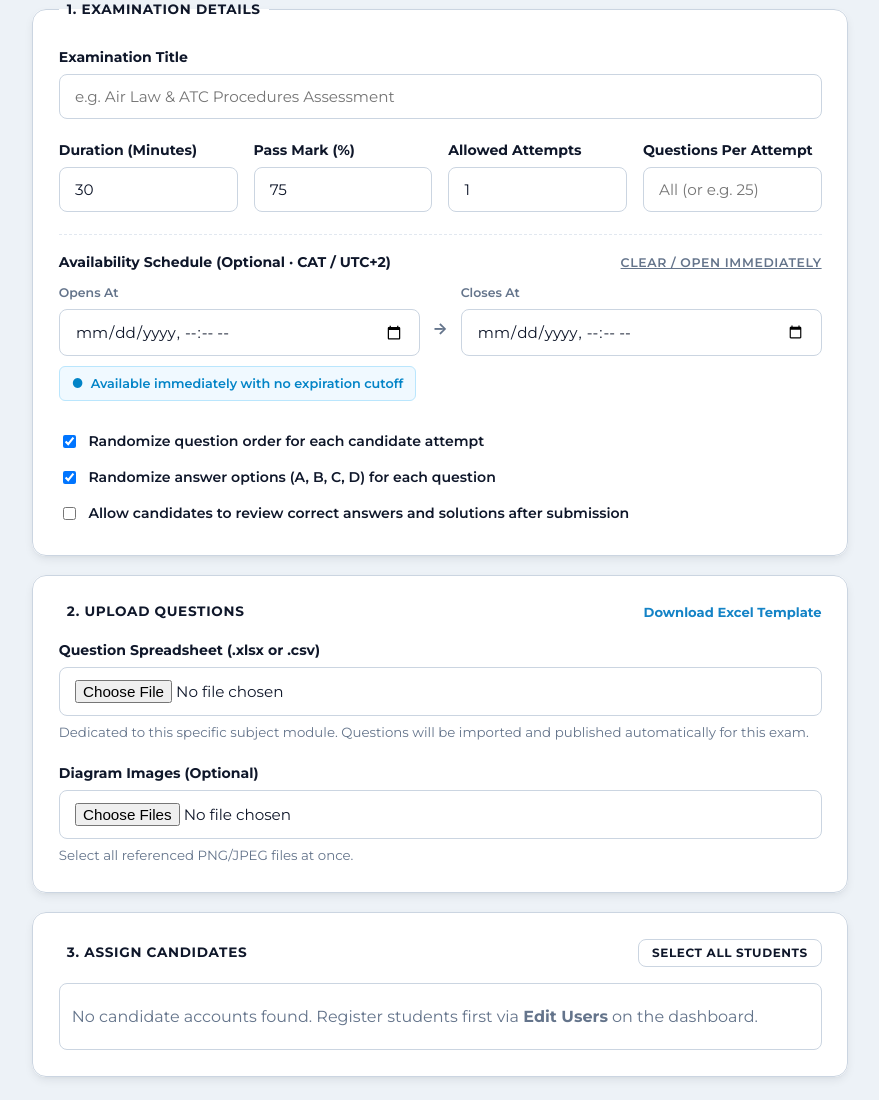
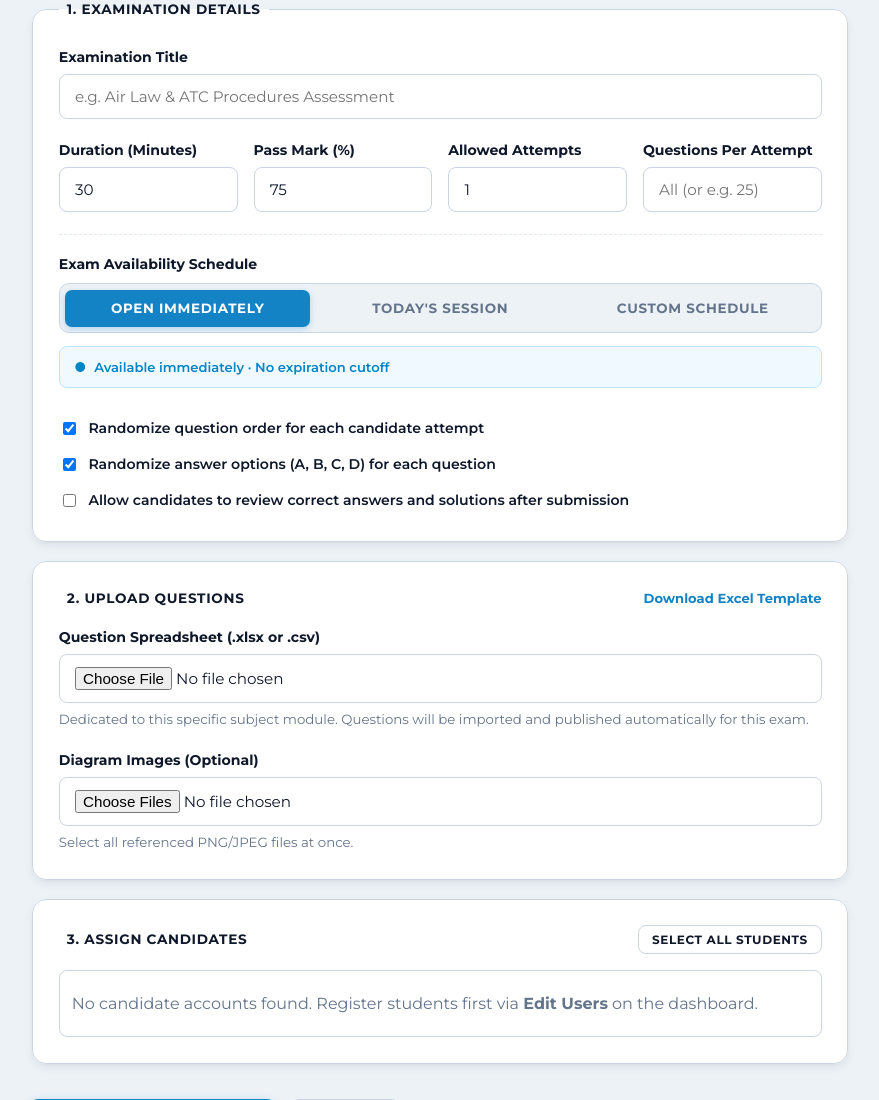
Before and after one commit to Nyasha-Shekede/EXAM_PLATFORM, a Django app: page /exams/new/ in a window 1280 px wide. Shown: the part 220-1320 px from the top of the page, without its empty margins (21-900 px from the left). Run offline with Django 5.2, Linux system fonts and the light colour scheme; the visitor is signed in with stand-in values (Sample User, id 1); data comes from the database, SQL or seed files in the repository.

Commit message:
Streamline exam creation form and modernize availability scheduling
- Redesign availability controls into clean, CSS-styled segmented toggles (Open Immediately, Today's Session, and Custom Schedule) with live status confirmation
- Use hidden DateTime inputs for backend syncing, removing raw browser datetime-local controls
- Make module selection optional by inferring the question module directly from the examination title
- Strip verbose helper text and truncated placeholders across the examination details card
- Remove inline candidate enrollment drawer and redundant action buttons from the assignment section
- Simplify submit button label to "Create Examination"

```diff
--- a/exams/forms.py
+++ b/exams/forms.py
@@ -109,14 +109,12 @@ class CreateExamForm(forms.Form):
         required=False,
     )
     available_from = forms.DateTimeField(
-        label="Opens At",
         required=False,
-        widget=forms.DateTimeInput(attrs={"type": "datetime-local", "id": "id_available_from"}),
+        widget=forms.HiddenInput(attrs={"id": "id_available_from"}),
     )
     available_until = forms.DateTimeField(
-        label="Closes At",
         required=False,
-        widget=forms.DateTimeInput(attrs={"type": "datetime-local", "id": "id_available_until"}),
+        widget=forms.HiddenInput(attrs={"id": "id_available_until"}),
     )
     spreadsheet = forms.FileField(
         label="Question Spreadsheet (.xlsx or .csv)",
--- a/static/css/app.css
+++ b/static/css/app.css
@@ -913,3 +913,125 @@ div.breadcrumbs,
   pointer-events: none !important;
   overflow: hidden !important;
 }
+
+/* Modern Availability Toggle & Schedule Component */
+.avail-toggle-group {
+  display: flex;
+  gap: 0.5rem;
+  background: var(--bg);
+  border: 1.5px solid var(--line-strong);
+  padding: 0.35rem;
+  border-radius: 10px;
+  flex-wrap: wrap;
+}
+
+.avail-toggle-btn {
+  flex: 1;
+  min-width: 140px;
+  display: inline-flex;
+  align-items: center;
+  justify-content: center;
+  gap: 0.45rem;
+  padding: 0.65rem 1rem;
+  border: none;
+  background: transparent;
+  color: var(--muted);
+  font-family: inherit;
+  font-size: 0.84rem;
+  font-weight: 700;
+  border-radius: 7px;
+  cursor: pointer;
+  transition: all 0.15s ease;
+  user-select: none;
+}
+
+.avail-toggle-btn:hover {
+  color: var(--ink);
+  background: rgba(20, 131, 198, 0.08);
+}
+
+.avail-toggle-btn.active {
+  background: var(--adk-blue);
+  color: #ffffff;
+  box-shadow: 0 2px 6px rgba(20, 131, 198, 0.28);
+}
+
+.avail-schedule-card {
+  margin-top: 0.85rem;
+  padding: 1.1rem;
+  background: #ffffff;
+  border: 1.5px solid var(--line-strong);
+  border-radius: 10px;
+}
+
+.avail-time-grid {
+  display: grid;
+  grid-template-columns: 1.3fr 1fr 1fr;
+  gap: 0.9rem;
+  align-items: end;
+}
+
+@media (max-width: 640px) {
+  .avail-time-grid {
+    grid-template-columns: 1fr;
+  }
+}
+
+.avail-input-group label {
+  display: block;
+  font-size: 0.78rem;
+  font-weight: 700;
+  color: var(--ink);
+  margin-bottom: 0.35rem;
+}
+
+.avail-input-group input[type="date"],
+.avail-input-group input[type="time"] {
+  width: 100%;
+  padding: 0.65rem 0.85rem;
+  border: 1.5px solid var(--line-strong);
+  border-radius: 7px;
+  background: var(--white);
+  font-family: inherit;
+  font-size: 0.88rem;
+  font-weight: 600;
+  color: var(--ink);
+  box-sizing: border-box;
+  transition: border-color 0.15s, box-shadow 0.15s;
+}
+
+.avail-input-group input:focus {
+  outline: none;
+  border-color: var(--adk-blue);
+  box-shadow: 0 0 0 3px rgba(20, 131, 198, 0.15);
+}
+
+.avail-status-bar {
+  margin-top: 0.8rem;
+  padding: 0.6rem 0.9rem;
+  border-radius: 8px;
+  font-size: 0.82rem;
+  font-weight: 600;
+  display: flex;
+  align-items: center;
+  gap: 0.5rem;
+  transition: all 0.2s ease;
+}
+
+.avail-status-bar.open-always {
+  background: #f0f9ff;
+  border: 1px solid #bae6fd;
+  color: #0284c7;
+}
+
+.avail-status-bar.scheduled {
+  background: #ecfdf5;
+  border: 1px solid #a7f3d0;
+  color: #059669;
+}
+
+.avail-status-bar.error {
+  background: #fef2f2;
+  border: 1px solid #fecaca;
+  color: #dc2626;
+}
--- a/templates/exams/create_exam.html
+++ b/templates/exams/create_exam.html
@@ -50,30 +50,50 @@
         </div>
       </div>
 
-      <!-- Unified Schedule Window (Optional) -->
-      <div style="border-top: 1px dashed var(--line); padding-top: 1rem; margin-top: 0.2rem;">
-        <div style="display: flex; justify-content: space-between; align-items: center; margin-bottom: 0.6rem; flex-wrap: wrap; gap: 0.5rem;">
-          <label style="font-weight: 700; font-size: 0.88rem; color: var(--ink); margin: 0;">Availability Schedule (Optional · CAT / UTC+2)</label>
-          <button type="button" id="clear-schedule-btn" style="background: none; border: none; color: var(--muted); font-size: 0.78rem; font-weight: 600; cursor: pointer; text-decoration: underline; padding: 0;">Clear / Open Immediately</button>
+      <!-- Modern CSS Availability Toggles & Schedule Card -->
+      <div style="border-top: 1px dashed var(--line); padding-top: 1.1rem; margin-top: 0.2rem;">
+        <label style="display: block; font-weight: 700; font-size: 0.88rem; color: var(--ink); margin-bottom: 0.5rem;">Exam Availability Schedule</label>
+
+        <!-- CSS Segmented Buttons -->
+        <div class="avail-toggle-group">
+          <button type="button" class="avail-toggle-btn active" id="btn-mode-always">
+            <span>Open Immediately</span>
+          </button>
+          <button type="button" class="avail-toggle-btn" id="btn-mode-today">
+            <span>Today's Session</span>
+          </button>
+          <button type="button" class="avail-toggle-btn" id="btn-mode-custom">
+            <span>Custom Schedule</span>
+          </button>
         </div>
 
-        <div style="display: grid; grid-template-columns: 1fr auto 1fr; gap: 0.8rem; align-items: center;">
-          <div>
-            <span style="display: block; font-size: 0.78rem; font-weight: 600; color: var(--muted); margin-bottom: 0.25rem;">Opens At</span>
-            {{ form.available_from }}
-          </div>
-          <div style="color: var(--muted); font-weight: 700; font-size: 1rem; padding-top: 1.1rem; text-align: center;">→</div>
-          <div>
-            <span style="display: block; font-size: 0.78rem; font-weight: 600; color: var(--muted); margin-bottom: 0.25rem;">Closes At</span>
-            {{ form.available_until }}
+        <!-- Custom Schedule Card (visible when Custom Schedule is selected) -->
+        <div id="avail-custom-panel" class="avail-schedule-card" style="display: none;">
+          <div class="avail-time-grid">
+            <div class="avail-input-group">
+              <label>Exam Date</label>
+              <input type="date" id="custom-date">
+            </div>
+            <div class="avail-input-group">
+              <label>Opens At</label>
+              <input type="time" id="custom-time-from" value="08:00">
+            </div>
+            <div class="avail-input-group">
+              <label>Closes At</label>
+              <input type="time" id="custom-time-until" value="17:00">
+            </div>
           </div>
         </div>
 
-        <!-- Live Human-Readable Schedule Status Pill -->
-        <div id="schedule-status-pill" style="margin-top: 0.65rem; font-size: 0.8rem; font-weight: 600; padding: 0.4rem 0.75rem; border-radius: 6px; display: inline-flex; align-items: center; gap: 0.45rem; background: #f0f9ff; color: #0284c7; border: 1px solid #bae6fd;">
-          <span id="schedule-status-icon">●</span>
-          <span id="schedule-status-text">Available immediately with no expiration cutoff</span>
+        <!-- Live Human-Readable Status Bar -->
+        <div id="avail-status-bar" class="avail-status-bar open-always">
+          <span id="avail-status-icon">●</span>
+          <span id="avail-status-text">Available immediately · No expiration cutoff</span>
         </div>
+
+        <!-- Hidden form inputs for backend submission -->
+        {{ form.available_from }}
+        {{ form.available_until }}
       </div>
 
       <div style="display: grid; gap: 0.6rem; margin-top: 0.6rem;">
@@ -150,82 +170,112 @@ document.addEventListener("DOMContentLoaded", function() {
     });
   }
 
-  // Interactive Live Schedule Tracker
+  // Availability Segmented Toggle Controller
+  const btnAlways = document.getElementById("btn-mode-always");
+  const btnToday = document.getElementById("btn-mode-today");
+  const btnCustom = document.getElementById("btn-mode-custom");
+  const customPanel = document.getElementById("avail-custom-panel");
+  const customDate = document.getElementById("custom-date");
+  const customTimeFrom = document.getElementById("custom-time-from");
+  const customTimeUntil = document.getElementById("custom-time-until");
+
   const fromInput = document.getElementById("id_available_from");
   const untilInput = document.getElementById("id_available_until");
-  const clearBtn = document.getElementById("clear-schedule-btn");
-  const pill = document.getElementById("schedule-status-pill");
-  const pillText = document.getElementById("schedule-status-text");
+  const statusBar = document.getElementById("avail-status-bar");
+  const statusText = document.getElementById("avail-status-text");
 
-  function formatDT(val) {
-    if (!val) return "";
-    const d = new Date(val);
-    if (isNaN(d.getTime())) return val;
-    return d.toLocaleString("en-GB", {
-      day: "numeric",
-      month: "short",
-      hour: "2-digit",
-      minute: "2-digit"
-    });
+  function getTodayString() {
+    const d = new Date();
+    const yyyy = d.getFullYear();
+    const mm = String(d.getMonth() + 1).padStart(2, "0");
+    const dd = String(d.getDate()).padStart(2, "0");
+    return `${yyyy}-${mm}-${dd}`;
   }
 
-  function updateSchedule() {
-    if (!pill || !pillText) return;
-    const vFrom = fromInput ? fromInput.value : "";
-    const vUntil = untilInput ? untilInput.value : "";
+  function formatDisplayDate(dateStr) {
+    if (!dateStr) return "";
+    const parts = dateStr.split("-");
+    if (parts.length !== 3) return dateStr;
+    const d = new Date(parts[0], parts[1] - 1, parts[2]);
+    return d.toLocaleDateString("en-GB", { day: "numeric", month: "short", year: "numeric" });
+  }
 
-    if (!vFrom && !vUntil) {
-      pill.style.background = "#f0f9ff";
-      pill.style.color = "#0284c7";
-      pill.style.borderColor = "#bae6fd";
-      pillText.textContent = "Available immediately with no expiration cutoff";
+  function updateCustom() {
+    const dVal = customDate ? customDate.value : "";
+    const tFrom = customTimeFrom ? customTimeFrom.value : "08:00";
+    const tUntil = customTimeUntil ? customTimeUntil.value : "17:00";
+
+    if (!dVal) {
+      statusBar.className = "avail-status-bar error";
+      statusText.textContent = "Please select an exam date";
+      if (fromInput) fromInput.value = "";
+      if (untilInput) untilInput.value = "";
       return;
     }
 
-    if (vFrom && vUntil) {
-      const dFrom = new Date(vFrom);
-      const dUntil = new Date(vUntil);
-      if (dUntil <= dFrom) {
-        pill.style.background = "#fef2f2";
-        pill.style.color = "#dc2626";
-        pill.style.borderColor = "#fecaca";
-        pillText.textContent = "Schedule Error: Closes At must be after Opens At";
-        return;
-      }
-      pill.style.background = "#ecfdf5";
-      pill.style.color = "#059669";
-      pill.style.borderColor = "#a7f3d0";
-      pillText.textContent = `Scheduled Window: ${formatDT(vFrom)} → ${formatDT(vUntil)} (CAT)`;
+    if (tUntil <= tFrom) {
+      statusBar.className = "avail-status-bar error";
+      statusText.textContent = "Schedule Error: Closes At must be after Opens At";
+      if (fromInput) fromInput.value = "";
+      if (untilInput) untilInput.value = "";
       return;
     }
 
-    if (vFrom) {
-      pill.style.background = "#ecfdf5";
-      pill.style.color = "#059669";
-      pill.style.borderColor = "#a7f3d0";
-      pillText.textContent = `Scheduled: Opens on ${formatDT(vFrom)} (No closing cutoff)`;
-      return;
-    }
+    if (fromInput) fromInput.value = `${dVal}T${tFrom}`;
+    if (untilInput) untilInput.value = `${dVal}T${tUntil}`;
+    statusBar.className = "avail-status-bar scheduled";
+    statusText.textContent = `Scheduled: ${formatDisplayDate(dVal)} · ${tFrom} → ${tUntil} CAT (UTC+2)`;
+  }
 
-    if (vUntil) {
-      pill.style.background = "#ecfdf5";
-      pill.style.color = "#059669";
-      pill.style.borderColor = "#a7f3d0";
-      pillText.textContent = `Scheduled: Available immediately until ${formatDT(vUntil)}`;
-      return;
+  function setMode(mode) {
+    [btnAlways, btnToday, btnCustom].forEach(b => { if (b) b.classList.remove("active"); });
+
+    if (mode === "always") {
+      if (btnAlways) btnAlways.classList.add("active");
+      if (customPanel) customPanel.style.display = "none";
+      if (fromInput) fromInput.value = "";
+      if (untilInput) untilInput.value = "";
+      if (statusBar) statusBar.className = "avail-status-bar open-always";
+      if (statusText) statusText.textContent = "Available immediately · No expiration cutoff";
+    } else if (mode === "today") {
+      if (btnToday) btnToday.classList.add("active");
+      if (customPanel) customPanel.style.display = "none";
+      const today = getTodayString();
+      if (fromInput) fromInput.value = `${today}T08:00`;
+      if (untilInput) untilInput.value = `${today}T18:00`;
+      if (statusBar) statusBar.className = "avail-status-bar scheduled";
+      if (statusText) statusText.textContent = "Active Today · Open from 08:00 to 18:00 CAT (UTC+2)";
+    } else if (mode === "custom") {
+      if (btnCustom) btnCustom.classList.add("active");
+      if (customPanel) customPanel.style.display = "block";
+      if (customDate && !customDate.value) {
+        customDate.value = getTodayString();
+      }
+      updateCustom();
     }
   }
 
-  if (fromInput) fromInput.addEventListener("input", updateSchedule);
-  if (untilInput) untilInput.addEventListener("input", updateSchedule);
-  if (clearBtn) {
-    clearBtn.addEventListener("click", function() {
-      if (fromInput) fromInput.value = "";
-      if (untilInput) untilInput.value = "";
-      updateSchedule();
-    });
+  if (btnAlways) btnAlways.addEventListener("click", () => setMode("always"));
+  if (btnToday) btnToday.addEventListener("click", () => setMode("today"));
+  if (btnCustom) btnCustom.addEventListener("click", () => setMode("custom"));
+
+  if (customDate) customDate.addEventListener("change", updateCustom);
+  if (customTimeFrom) customTimeFrom.addEventListener("change", updateCustom);
+  if (customTimeUntil) customTimeUntil.addEventListener("change", updateCustom);
+
+  // Initialize state based on existing input values or default
+  if (fromInput && fromInput.value && untilInput && untilInput.value) {
+    const fVal = fromInput.value;
+    const uVal = untilInput.value;
+    const datePart = fVal.split("T")[0];
+    if (customDate) customDate.value = datePart;
+    if (customTimeFrom && fVal.includes("T")) customTimeFrom.value = fVal.split("T")[1].slice(0, 5);
+    if (customTimeUntil && uVal.includes("T")) customTimeUntil.value = uVal.split("T")[1].slice(0, 5);
+    setMode("custom");
+  } else {
+    if (customDate) customDate.value = getTodayString();
+    setMode("always");
   }
-  updateSchedule();
 });
 </script>
 {% endblock %}
```
